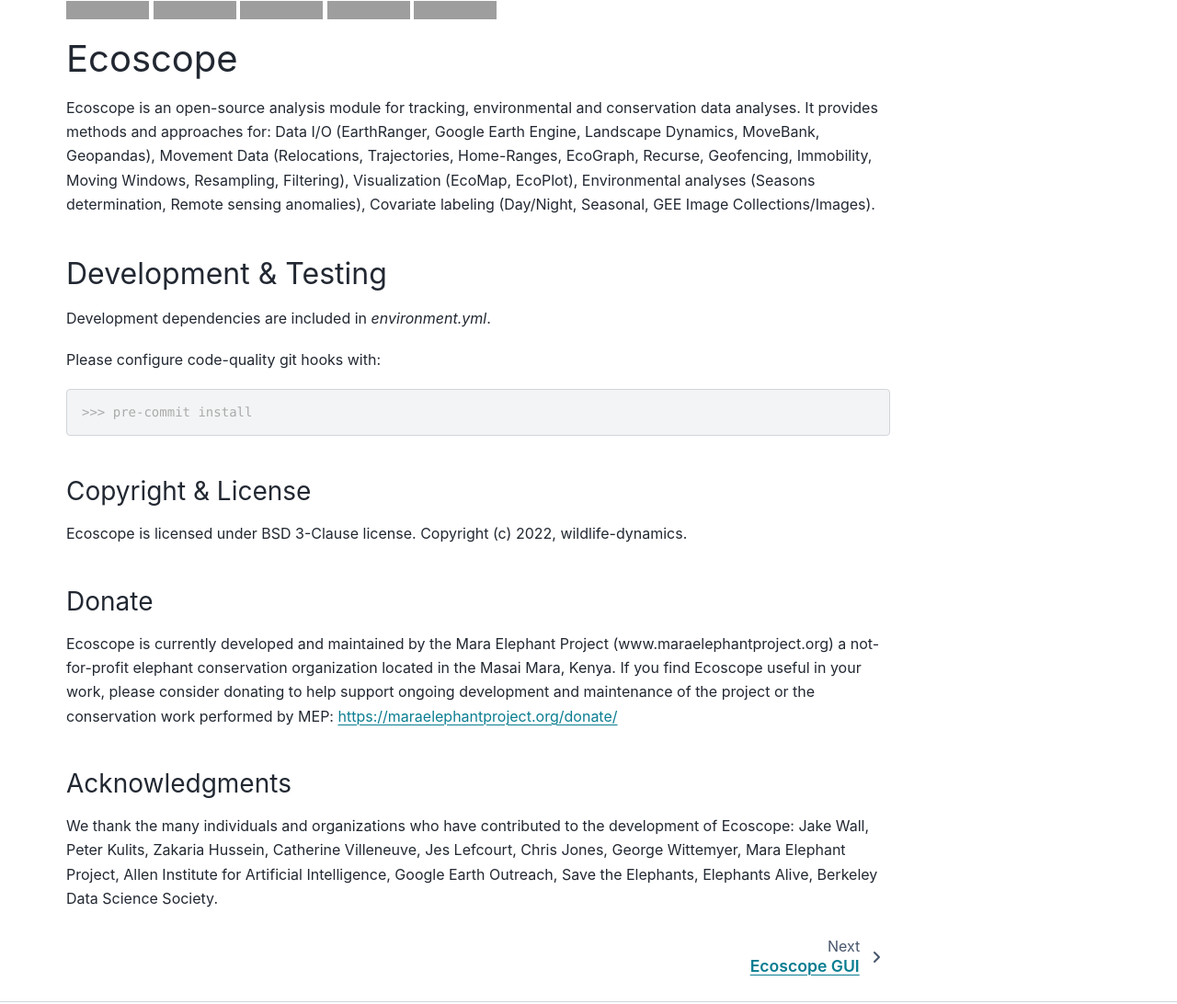
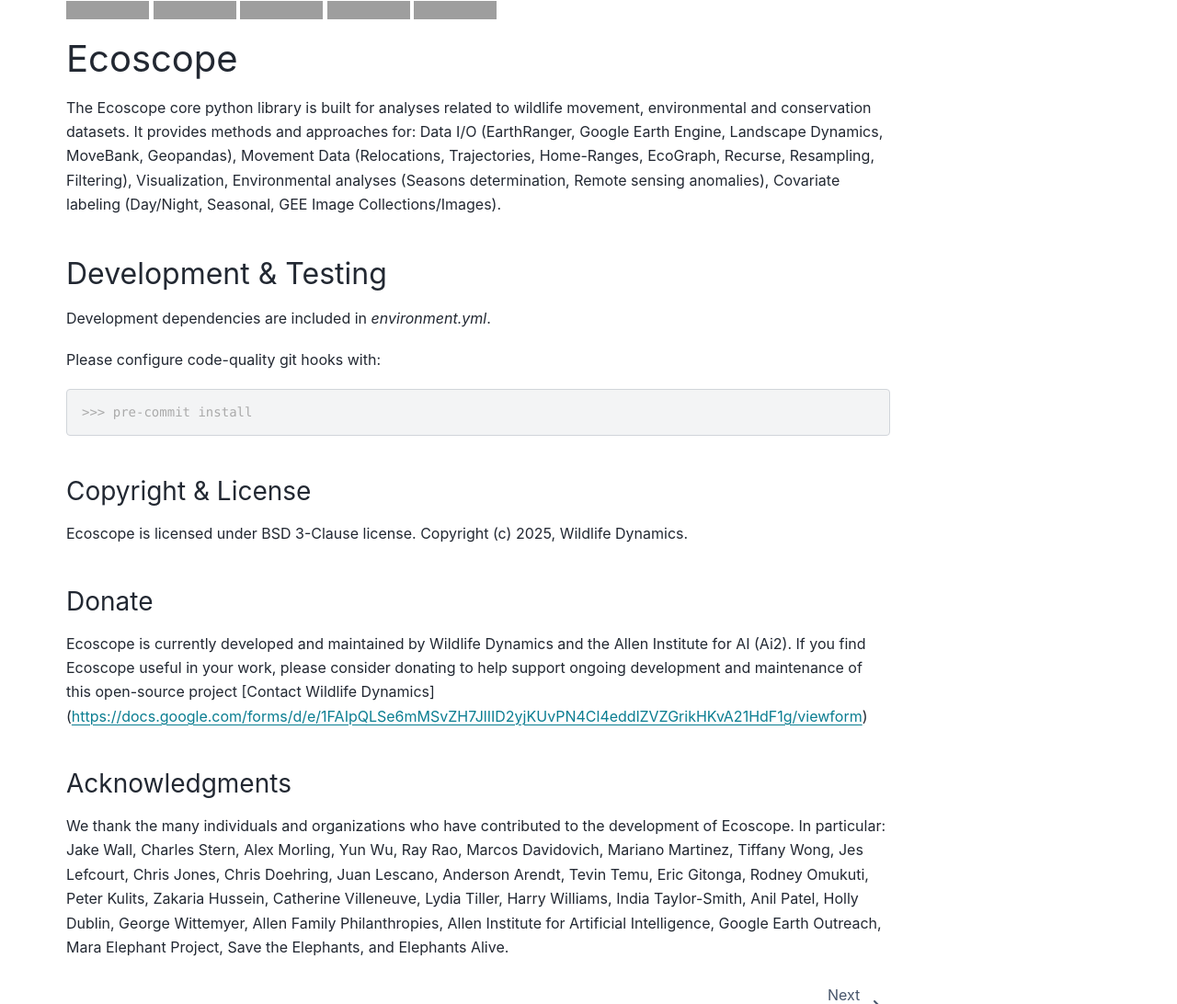
Before and after one commit to wildlife-dynamics/ecoscope, a Sphinx documentation site: the page built from doc/source/index.rst, in a window 1280 px wide and 1400 px high, cut to the strip 308-1400 px from the top of the window. Shown: the whole strip at 92% size. Built offline with Sphinx 7.4.7 and the PyData theme 0.15.4, drawn with Linux system fonts in a browser that asks for light colours; the version number could not be read and is left out; some of the changed text lies outside the part shown; grey boxes are pictures that could not be loaded.

Commit message:
Updated readme and logos - July 2025

```diff
--- a/README.rst
+++ b/README.rst
@@ -25,7 +25,7 @@
 Ecoscope
 ========
 
-Ecoscope is an open-source analysis module for tracking, environmental and conservation data analyses. It provides methods and approaches for: Data I/O (EarthRanger, Google Earth Engine, Landscape Dynamics, MoveBank, Geopandas), Movement Data (Relocations, Trajectories, Home-Ranges, EcoGraph, Recurse, Geofencing, Immobility, Moving Windows, Resampling, Filtering), Visualization (EcoMap, EcoPlot), Environmental analyses (Seasons determination, Remote sensing anomalies), Covariate labeling (Day/Night, Seasonal, GEE Image Collections/Images).
+The Ecoscope core python library is built for analyses related to wildlife movement, environmental and conservation datasets. It provides methods and approaches for: Data I/O (EarthRanger, Google Earth Engine, Landscape Dynamics, MoveBank, Geopandas), Movement Data (Relocations, Trajectories, Home-Ranges, EcoGraph, Recurse, Resampling, Filtering), Visualization, Environmental analyses (Seasons determination, Remote sensing anomalies), Covariate labeling (Day/Night, Seasonal, GEE Image Collections/Images).
 
 Development & Testing
 =====================
@@ -37,15 +37,20 @@
 
     >>> pre-commit install
 
+
 Copyright & License
 -------------------
 
-Ecoscope is licensed under BSD 3-Clause license. Copyright (c) 2022, wildlife-dynamics.
+Ecoscope is licensed under BSD 3-Clause license. Copyright (c) 2025, Wildlife Dynamics.
+
 
 Donate
 ------
-Ecoscope is currently developed and maintained by the Mara Elephant Project (www.maraelephantproject.org) a not-for-profit elephant conservation organization located in the Masai Mara, Kenya. If you find Ecoscope useful in your work, please consider donating to help support ongoing development and maintenance of the project or the conservation work performed by MEP: https://maraelephantproject.org/donate/
+
+Ecoscope is currently developed and maintained by Wildlife Dynamics and the Allen Institute for AI (Ai2). If you find Ecoscope useful in your work, please consider donating to help support ongoing development and maintenance of this open-source project [Contact Wildlife Dynamics](https://docs.google.com/forms/d/e/1FAIpQLSe6mMSvZH7JlIID2yjKUvPN4Cl4eddlZVZGrikHKvA21HdF1g/viewform)
+
 
 Acknowledgments
 ---------------
-We thank the many individuals and organizations who have contributed to the development of Ecoscope: Jake Wall, Peter Kulits, Zakaria Hussein, Catherine Villeneuve, Jes Lefcourt, Chris Jones, George Wittemyer, Mara Elephant Project, Allen Institute for Artificial Intelligence, Google Earth Outreach, Save the Elephants, Elephants Alive, Berkeley Data Science Society.
+
+We thank the many individuals and organizations who have contributed to the development of Ecoscope. In particular: Jake Wall, Charles Stern, Alex Morling, Yun Wu, Ray Rao, Marcos Davidovich, Mariano Martinez, Tiffany Wong, Jes Lefcourt, Chris Jones, Chris Doehring, Juan Lescano, Anderson Arendt, Tevin Temu, Eric Gitonga, Rodney Omukuti, Peter Kulits, Zakaria Hussein, Catherine Villeneuve, Lydia Tiller, Harry Williams, India Taylor-Smith, Anil Patel, Holly Dublin, George Wittemyer, Allen Family Philanthropies, Allen Institute for Artificial Intelligence, Google Earth Outreach, Mara Elephant Project, Save the Elephants, and Elephants Alive.
--- a/doc/source/conf.py
+++ b/doc/source/conf.py
@@ -21,7 +21,7 @@
 sys.path.insert(0, os.path.abspath(".."))
 
 project = "Ecocope"
-copyright = "2022, Wildlife Dynamics"
+copyright = "2025, Wildlife Dynamics"
 author = "Wildlife Dynamics"
 
 source_suffix = {
```
Also changed, not shown: doc/source/_static/images/favicon.ico, doc/source/_static/images/logo.svg.
